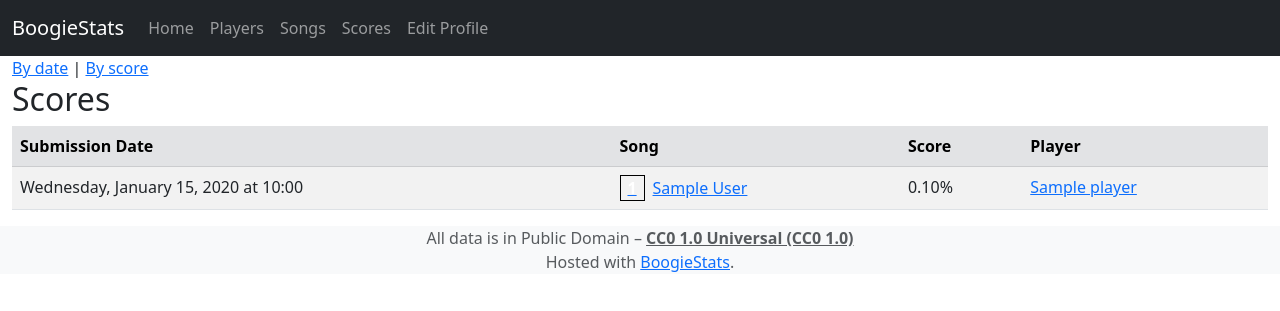
After one commit to florczakraf/boogie-stats, a Django app: template boogiestats/templates/boogie_ui/scores.html in a window 1280 px wide. The commit adds this page. Shown: the top 311 px of the page. Run offline with Django 3.2, Linux system fonts and the light colour scheme; the template is opened without the code that fills it: most values are stand-ins (such as "Sample title", 1, 10 or a date in 2020); some libraries are stand-ins or nearby versions.

Commit message:
Add Scores page

```diff
--- a/boogiestats/boogie_ui/urls.py
+++ b/boogiestats/boogie_ui/urls.py
@@ -12,6 +12,8 @@ urlpatterns = [
     path("songs/", views.SongsListView.as_view(), name="songs"),
     path("songs/<str:song_hash>/", views.SongView.as_view(), name="song"),
     path("songs/<str:song_hash>/highscores", views.SongHighscoresView.as_view(), name="song_highscores"),
+    path("scores/", views.ScoreListView.as_view(), name="scores"),
+    path("scores/highscores", views.HighscoreListView.as_view(), name="highscores"),
     path("edit/", views.EditPlayerView.as_view(), name="edit"),
     path("login/", views.login_user, name="login"),
     path("logout/", views.logout_user, name="logout"),
--- a/boogiestats/templates/boogie_ui/header.html
+++ b/boogiestats/templates/boogie_ui/header.html
@@ -22,6 +22,9 @@
                     <a class="nav-link" href="{% url "songs" %}">Songs</a>
                 </li>
                 <li class="nav-item">
+                    <a class="nav-link" href="{% url "scores" %}">Scores</a>
+                </li>
+                <li class="nav-item">
                     <a class="nav-link" href="{% url "edit" %}">Edit Profile</a>
                 </li>
                 {% if user.is_authenticated %}
--- /dev/null
+++ b/boogiestats/templates/boogie_ui/scores.html
@@ -0,0 +1,46 @@
+{% extends "boogie_ui/root.html" %}
+{% load mathfilters %}
+{% block title %}
+    Scores
+{% endblock title %}
+{% block content %}
+    <a href="{% url "scores" %}">By date</a> |
+    <a href="{% url "highscores" %}">By score</a>
+    <h2>Scores</h2>
+    {% if scores %}
+        {% include "boogie_ui/paginator.html" %}
+        <table class="table table-striped">
+            <thead class="table-secondary">
+                <tr>
+                    <th scope="col">Submission Date</th>
+                    <th scope="col">Song</th>
+                    <th scope="col">Score</th>
+                    <th scope="col">Player</th>
+                </tr>
+            </thead>
+            <tbody>
+                {% for score in scores %}
+                    <tr>
+                        <td>
+                            {% with datetime=score.submission_date %}
+                                {% include "boogie_ui/convert_timestamp.html" %}
+                            {% endwith %}
+                        </td>
+                        <td>
+                            {% with song=score.song %}
+                                {% include "boogie_ui/song_link.html" %}
+                            {% endwith %}
+                        </td>
+                        <td>{{ score.score|div:100|stringformat:".2f" }}%</td>
+                        <td>
+                            <a href="{% url "player" player_id=score.player.id %}">{{ score.player.name }}</a>
+                        </td>
+                    </tr>
+                {% endfor %}
+            </tbody>
+        </table>
+        {% include "boogie_ui/paginator.html" %}
+    {% else %}
+        <p>No scores are available.</p>
+    {% endif %}
+{% endblock content %}
```
Also changed, not shown: boogiestats/boogie_ui/views.py (+14 -0 lines).
